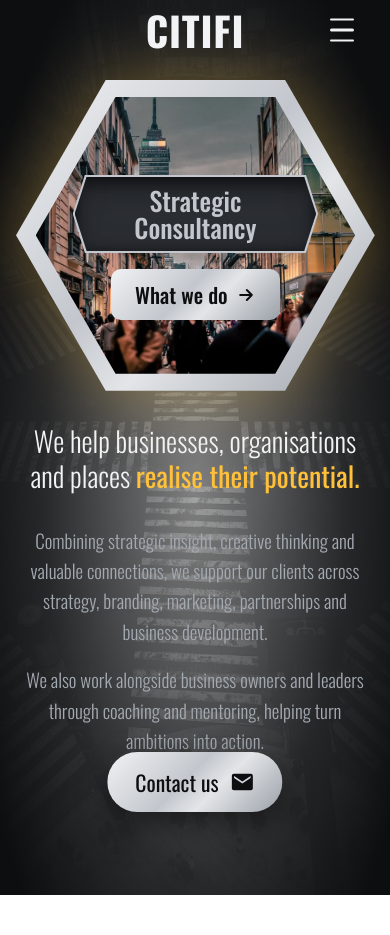
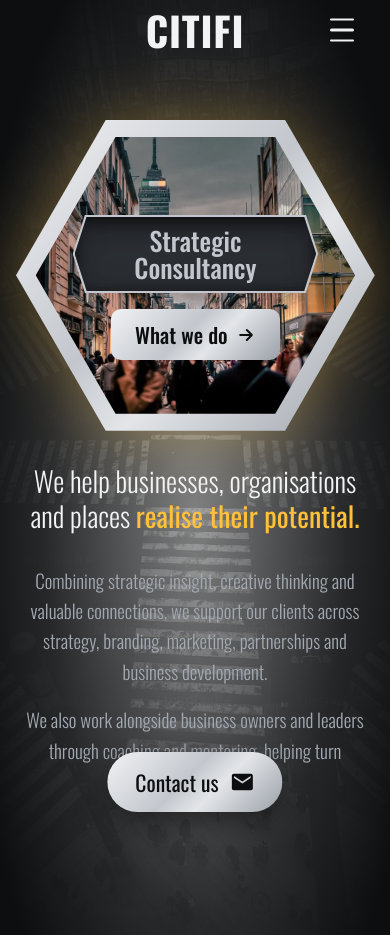
Before and after one commit to thecodingrunner/citifi-vite, a React (Vite) app: page / in a window 390 px wide. Before the commit the page ends 895 px from the top, so only its background shows below. Built offline with nearby package versions, Linux system fonts and the light colour scheme; no server answers.

Commit message:
feat: other miscellaneous style changes

```diff
--- a/src/pages/home/home.css
+++ b/src/pages/home/home.css
@@ -134,7 +134,7 @@
       "right";
     justify-items: center;
     gap: 32px;
-    padding: 80px 20px 140px; /* bottom room for the floating Contact pill */
+    padding: 120px 20px 140px; /* bottom room for the floating Contact pill */
   }
 
   .home-side--left,
--- a/src/pages/what/what.css
+++ b/src/pages/what/what.css
@@ -16,12 +16,12 @@
   align-items: center;
   justify-content: center;
   gap: 36px;
-  padding: 200px 24px 140px; /* bottom room for the floating Contact pill */
+  padding: 100px 24px 20px; /* bottom room for the floating Contact pill */
   box-sizing: border-box;
 
-  @media (min-width: 700px) {
+  /* @media (min-width: 700px) {
     max-height: 100vh;
-  }
+  } */
 }
 
 .what-title {
@@ -318,7 +318,7 @@
 @media screen and (max-width: 700px) {
   .what-main {
     justify-content: flex-start;
-    padding-top: 100px;
+    padding-top: 120px;
   }
 
   .honeycomb {
```
